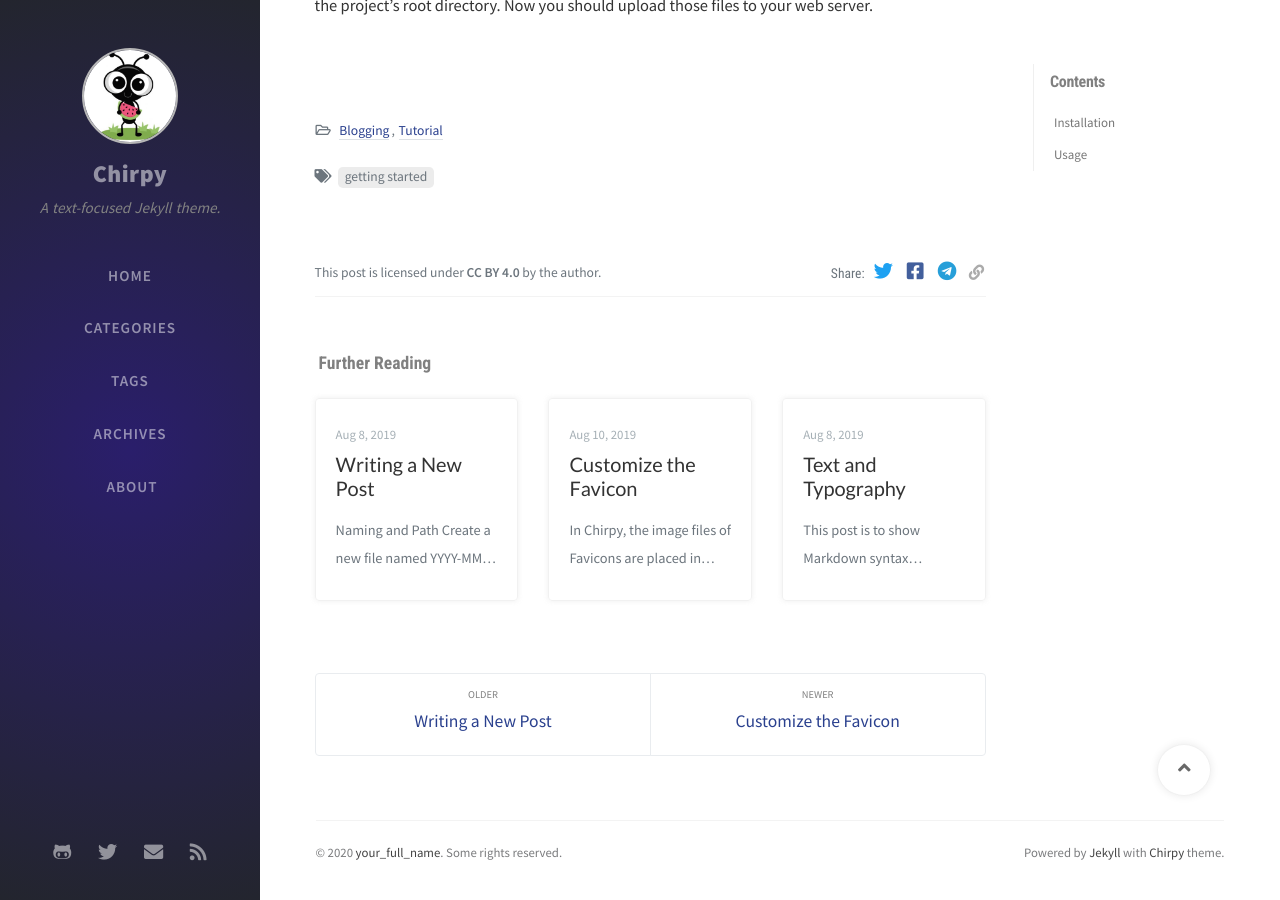
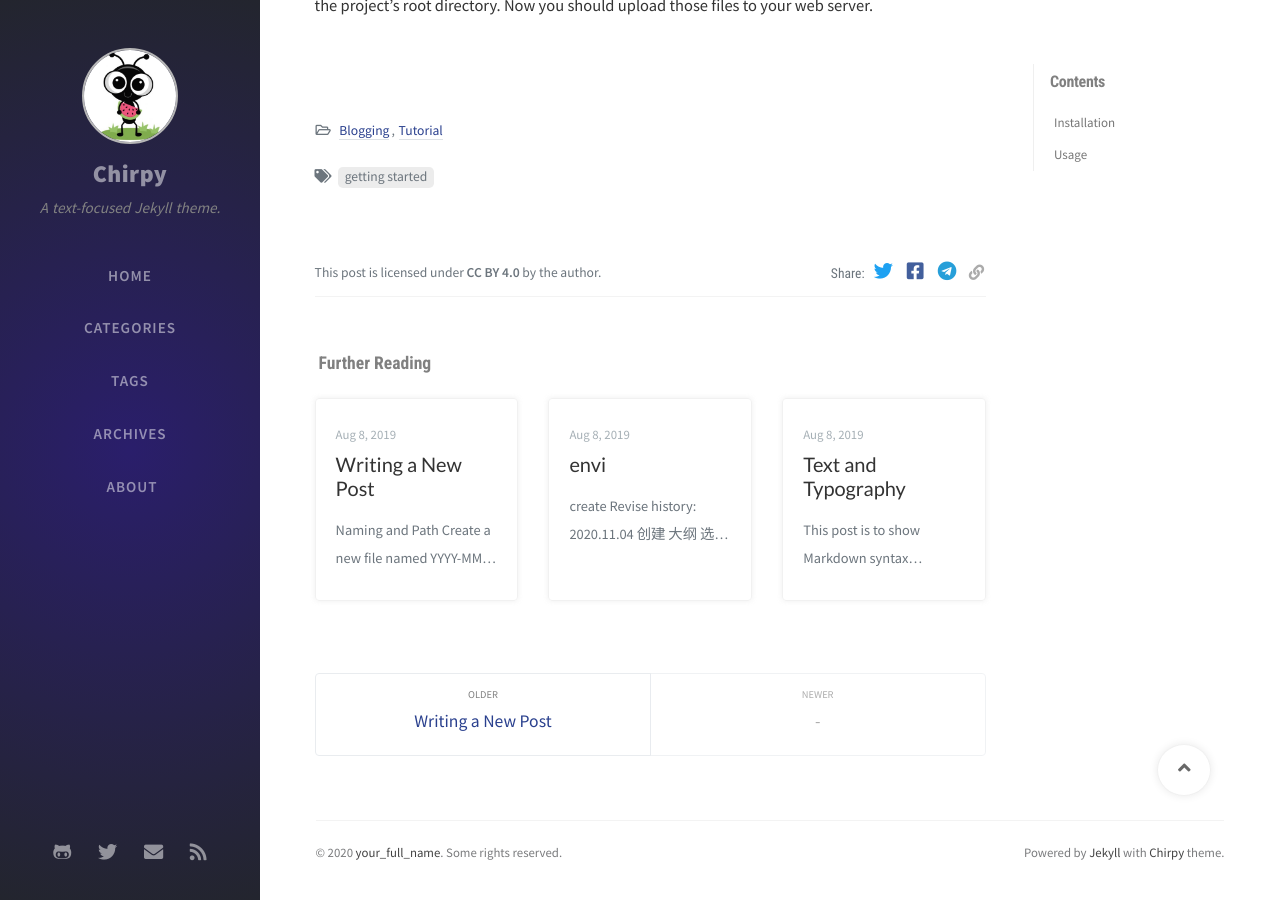
Before and after one commit to Holsworson/holsworson.github.io, a Jekyll site: the page built from _posts/2019-08-09-getting-started.md, in a window 1280 px wide and 900 px high, scrolled down 4760 px. Built offline with Jekyll 4.4.1, drawn with Linux system fonts in a browser that asks for light colours; nearby versions of some CDN libraries; comment, search, counter and statistics services are not loaded; some of the changed text lies outside the part shown.

Commit message:
Please enter the commit message for your changes. Lines starting  with '#' will be ignored, and an empty message aborts the commit.  Explicit paths specified without -i or -o; assuming --only paths... 	renamed:    _posts/test.md -> _posts/2019-08-08-envi.md 	deleted:    _posts/2019-08-11-customize-the-favicon.md 	deleted:    tags/favicon.html
 Untracked files:
	.container/

```diff
--- a/_posts/test.md
+++ b/_posts/2019-08-08-envi.md
@@ -1,7 +1,7 @@
 ---
-title: enviroment
+title: envi
 author: Cotes Chung
-date: 2020-11-04 11:33:00 +0800
+date: 2019-08-08 11:33:00 +0800
 categories: [Blogging, Demo]
 tags: [typography]
 math: true
--- a/_posts/2019-08-11-customize-the-favicon.md
+++ /dev/null
@@ -1,39 +0,0 @@
----
-title: Customize the Favicon
-author: Cotes Chung
-date: 2019-08-11 00:34:00 +0800
-categories: [Blogging, Tutorial]
-tags: [favicon]
-toc: false
----
-
-In [**Chirpy**](https://github.com/cotes2020/jekyll-theme-chirpy/), the image files of [Favicons](https://www.favicon-generator.org/about/) are placed in `assets/img/favicons/`. You may need to replace them with your own. So let's see how to customize these Favicons.
-
-With a square image (PNG, JPG or GIF) in hand, open the site [*Favicon & App Icon Generator*](https://www.favicon-generator.org/) and upload your original image.
-
-![upload-image](/assets/img/sample/upload-image.png)
-
-Click button <kbd>Create Favicon</kbd> and wait a moment for the website to generate the icons of various sizes automatically.
-
-![download-icons](/assets/img/sample/download-icons.png){: width="600"}
-
-Download the generated package, unzip and delete the following two from the extracted files:
-
-- browserconfig.xml
-- manifest.json
-
-Now, copy the remaining image files (`.PNG` and `.ICO`) from the extracted `.zip` file to cover the original files in the folder `assets/img/favicons/`.
-
-The following table helps you understand the changes to the icon file:
-
-> ✓ means keep, ✗ means delete.
-
-| File(s)             | From Favicon & App Icon Generator | From Chirpy |
-|---------------------|:---------------------------------:|:-----------:|
-| `*.PNG`             | ✓                                 | ✗           |
-| `*.ICO`             | ✓                                 | ✗           |
-| `browserconfig.xml` | ✗                                 | ✓           |
-| `manifest.json`     | ✗                                 | ✓           |
-
-
-The next time you build the site, the icon will be replaced with a customized edition.
--- a/tags/favicon.html
+++ /dev/null
@@ -1,5 +0,0 @@
----
-layout: tag
-title: favicon
-tag: favicon
----
```
